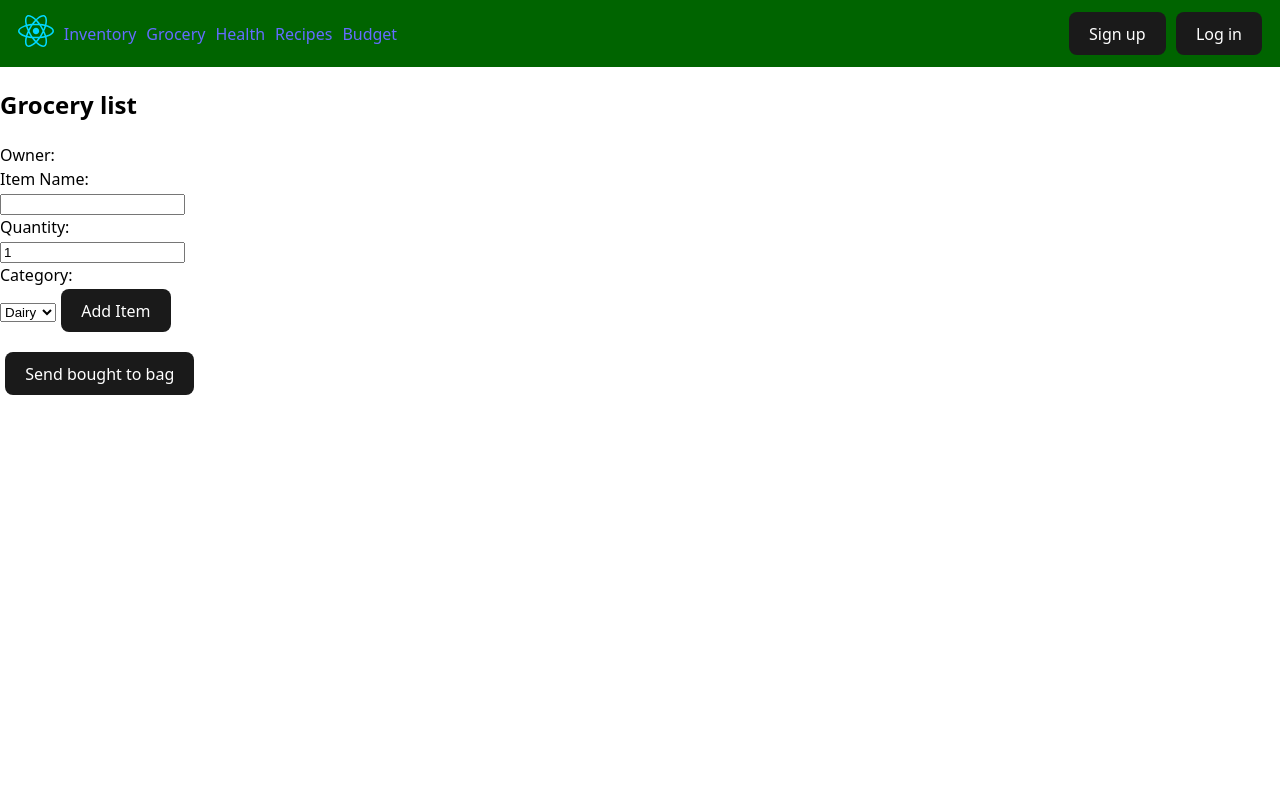
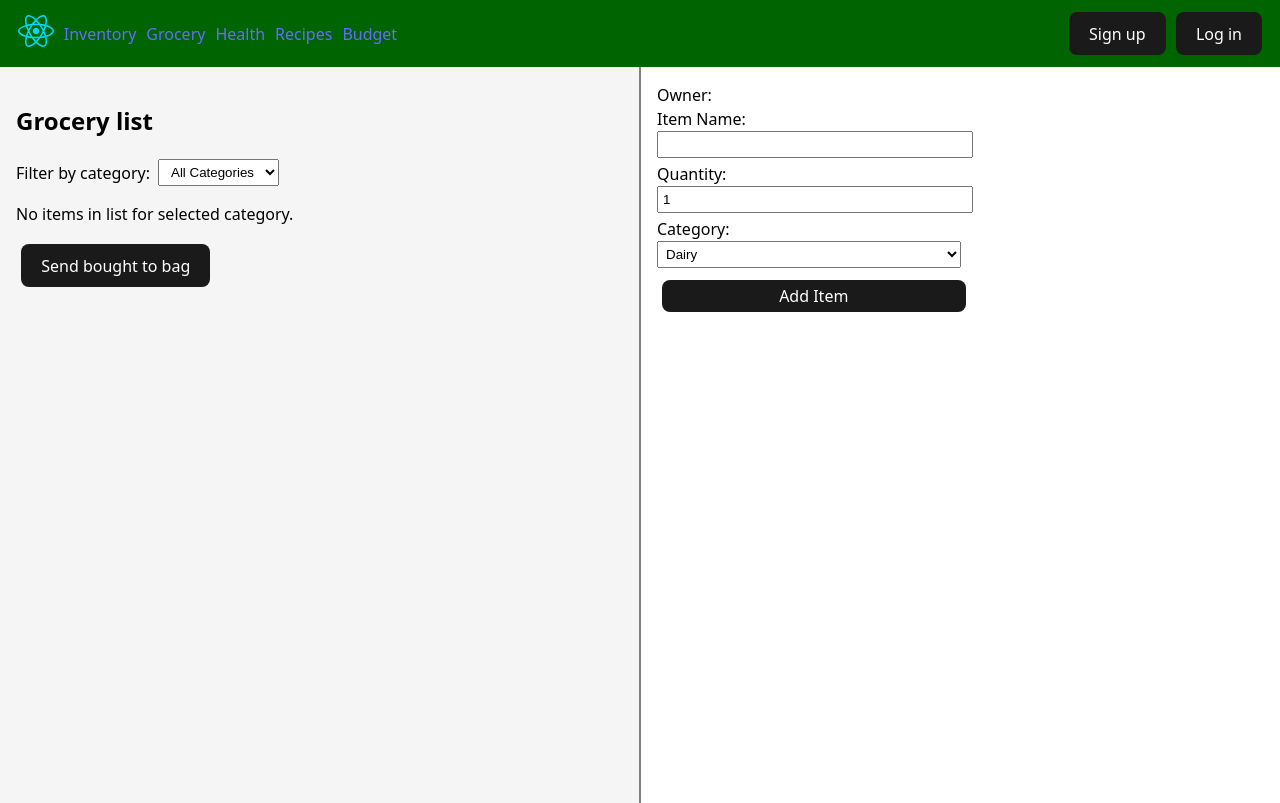
Before and after one commit to PAP-2025-Summer-L6-G1/Final-Project-Frontend, a React (Vite) app: page /list in a window 1280 px wide. Built offline with nearby package versions, Linux system fonts and the light colour scheme.

Commit message:
Implemented editing, Categories, fixed up CSS a bit

```diff
--- a/src/api/groceryList.jsx
+++ b/src/api/groceryList.jsx
@@ -1,4 +1,4 @@
-const hostURL = (process.env.NODE_ENV === "production") ? "https://cfa-summer2025-vincently-api.onrender.com" : "https://localhost:3002";
+const hostURL = (process.env.NODE_ENV === "production") ? "https://cfa-summer2025-grocerybuddy-api.onrender.com" : "https://localhost:3002";
 
 const apiAddItem = hostURL+ "/grocery";
 const apiGetAll = hostURL+ "/grocery/";
@@ -109,7 +109,7 @@ export async function updateQuantity(itemId, newQuantity, items, setItems){// [i
       }
       }else {
         //If the newQuantity is zero, delete it
-        deleteItem(itemId)
+        deleteItem(itemId, items, setItems)
       }
   } catch (error) {
     console.error(error);
--- a/src/components/GroceryList.css
+++ b/src/components/GroceryList.css
@@ -1,3 +1,46 @@
-body {
+.grocery-list-page-container {
+    display: flex;
+    height: 100%;
+}
 
+.grocery-list {
+    height: 88vh;
+    width: 50%;
+    padding: 16px;
+    background-color: whitesmoke;
+    border-right: 2px solid gray;
+    overflow-y: auto;
 }
+
+.grocery-list-form {
+    height: 100%;
+    width: 50%;
+    padding: 16px;
+}
+
+.send-bag-button {
+    height: auto;
+}
+
+.category-group {
+    margin-bottom: 30px;
+}
+
+.category-label {
+    font-weight: bold;
+    margin-bottom: 8px;
+    border-bottom: 1px solid lightgrey;
+    padding-bottom: 4px;
+    text-transform: capitalize;
+    width: 75%;
+}
+
+.filter {
+  display: flex;
+  align-items: center;
+  gap: 8px;
+}
+
+.filter select {
+  padding: 4px 8px;
+}
--- a/src/components/GroceryList.jsx
+++ b/src/components/GroceryList.jsx
@@ -1,38 +1,13 @@
 import { useEffect, useContext, useState } from "react";
 import "./GroceryList.css"
 import GroceryContext from "../contexts/GroceryContext";
-import AccountContext from "../contexts/AccountContext";
-import { useRef } from "react";
+import GroceryListItem from "./GroceryListItem";
+import GroceryListForm from "./GroceryListForm";
 
 export default function GroceryList() {
     const groceryContext = useContext(GroceryContext);
-    const accountContext = useContext(AccountContext);
 
-    const [name, setName] = useState("");
-    const [quantity, setQuantity] = useState(1);
-    const [category, setCategory] = useState("dairy");
-    const [isBought, setIsBought] = useState(false);
-
-    async function handleAddItem(event) {
-        event.preventDefault();
-        const success = await groceryContext.newItem({
-            ownerId: accountContext.loggedInUser,
-            name: name,
-            quantity: quantity,
-            category: category,
-            isBought: isBought,
-            storageType: "list"
-        }, groceryContext.items, groceryContext.setItems);
-
-        if (success) {
-            setName("");
-            setQuantity(1);
-            setCategory("");
-            setIsBought(false);
-        }
-
-        await groceryContext.getItems(accountContext.loggedInUser, groceryContext.setItems);
-    }
+    const [filterCategory, setFilterCategory] = useState("");
 
     async function sendAllBoughtToBag() {
         const checkedItem = groceryContext.items.filter((item) => item.storageType === "list" && item.isBought)
@@ -40,60 +15,52 @@ export default function GroceryList() {
         for (let item of checkedItem) {
             await groceryContext.updateStorageType(item._id, "bag", groceryContext.items, groceryContext.setItems);
         }
-
     }
 
+    const allCategories = ["dairy", "meat", "grain", "fruit"];
+
+    const filteredItems = groceryContext.items.filter((item) => (
+        item.storageType === "list" && (item.category === filterCategory || filterCategory === "")
+    ))
+
+    const groupedItems = {};
+    filteredItems.forEach((item) => {
+        const category = item.category;
+        if (!groupedItems[category]) {
+            groupedItems[category] = [];
+        }
+        groupedItems[category].push(item);
+    })
 
     return (
-        <div className="grocery-list">
-            <h2> Grocery list </h2>
-            <form id="add-item-form" onSubmit={handleAddItem}>
-                <label>Owner: {accountContext.loggedInUser}</label>
+        <div className="grocery-list-page-container">
+            <div className="grocery-list">
+                <h2> Grocery list </h2>
+                <div className="filter">
+                    <label htmlFor="category-filter">Filter by category:</label>
+                    <select id="category-filter" value={filterCategory} onChange={(event) => setFilterCategory(event.target.value)} >
+                        <option value="">All Categories</option>
+                        {allCategories.map((category) => (
+                            <option key={category} value={category}>{category}</option>
+                        ))}
+                    </select>
+                </div>
+                {filteredItems.length === 0 ? (<p>No items in list for selected category.</p>) : null}
+                {Object.entries(groupedItems).map(([category, items]) => (
+                    <div className="category-group">
+                        <h3 className="category-label">{category}</h3>
+                        {items.map((item, index) => (
+                            <GroceryListItem key={index} item={item} />
+                        ))}
+                    </div>
+                ))}
 
-                <label htmlFor="item-name">Item Name:</label>
-                <input
-                    type="text"
-                    id="item-name"
-                    value={name}
-                    onChange={(event)=> setName(event.target.value)}
-                    required />
-                <label htmlFor="item-quantity">Quantity:</label>
-                <input
-                    type="number"
-                    id="item-quantity"
-                    value={quantity}
-                    onChange={(event) => setQuantity(event.target.value)}
-                    required />
-                <label htmlFor="item-category">Category:</label>
-                <select
-                    id="item-category"
-                    value={category}
-                    onChange={(event) => setCategory(event.target.value)}
-                    required>
+                <button type="button" className="send-bag-button" onClick={sendAllBoughtToBag}>Send bought to bag</button>
+            </div>
 
-                    <option value="dairy">Dairy</option>
-                    <option value="meat">Meat</option>
-                    <option value="fruit">Fruit</option>
-                    <option value="other">Other</option>
-                </select>
-                <button type="submit">Add Item</button>
-                <ul>
-                    {groceryContext.items.filter((item) => item.storageType === "list").map((item, index) => (
-                        <li key={index}>
-                            <input
-                                type="checkbox"
-                                checked={item.isBought}
-                                onChange={() => groceryContext.updateIsBought(item._id, !item.isBought, groceryContext.items, groceryContext.setItems)}
-                            />
-                            Name: {item.name},
-                            Quantity: {item.quantity},
-                            Category: {item.category},
-                            IsBought: {item.isBought ? "yes" : "no"}
-                        </li>
-                    ))}
-                </ul>
-                <button type="button" onClick={sendAllBoughtToBag}>Send bought to bag</button>
-            </form>
+            <div className="grocery-list-form">
+                <GroceryListForm />
+            </div>
         </div>
     )
 }
--- /dev/null
+++ b/src/components/GroceryListForm.css
@@ -0,0 +1,19 @@
+#add-item-form input {
+    padding: 4px;
+    margin-bottom: 4px;
+    width: 50%;
+}
+
+#add-item-form select {
+    padding: 4px;
+    margin-bottom: 4px;
+    width: 50%;
+}
+
+#add-item-form button {
+    display: block;
+    padding: 4px;
+    margin-top: 8px;
+    width: 50%;
+
+}
--- /dev/null
+++ b/src/components/GroceryListForm.jsx
@@ -0,0 +1,69 @@
+import { useEffect, useContext, useState } from "react";
+import GroceryContext from "../contexts/GroceryContext";
+import AccountContext from "../contexts/AccountContext";
+import "./GroceryListForm.css";
+
+export default function GroceryList() {
+    const groceryContext = useContext(GroceryContext);
+    const accountContext = useContext(AccountContext);
+
+    const [name, setName] = useState("");
+    const [quantity, setQuantity] = useState(1);
+    const [category, setCategory] = useState("dairy");
+    const [isBought, setIsBought] = useState(false);
+
+    async function handleAddItem(event) {
+        event.preventDefault();
+        const success = await groceryContext.newItem({
+            ownerId: accountContext.loggedInUser,
+            name: name,
+            quantity: quantity,
+            category: category,
+            isBought: isBought,
+            storageType: "list"
+        }, groceryContext.items, groceryContext.setItems);
+
+        if (success) {
+            setName("");
+            setQuantity(1);
+            setCategory("");
+            setIsBought(false);
+        }
+
+        await groceryContext.getItems(accountContext.loggedInUser, groceryContext.setItems);
+    }
+
+    return (
+        <form id="add-item-form" onSubmit={handleAddItem}>
+            <label>Owner: {accountContext.loggedInUser}</label>
+
+            <label htmlFor="item-name">Item Name:</label>
+            <input
+                type="text"
+                id="item-name"
+                value={name}
+                onChange={(event)=> setName(event.target.value)}
+                required />
+            <label htmlFor="item-quantity">Quantity:</label>
+            <input
+                type="number"
+                id="item-quantity"
+                value={quantity}
+                onChange={(event) => setQuantity(event.target.value)}
+                required />
+            <label htmlFor="item-category">Category:</label>
+            <select
+                id="item-category"
+                value={category}
+                onChange={(event) => setCategory(event.target.value)}
+                required>
+
+                <option value="dairy">Dairy</option>
+                <option value="meat">Meat</option>
+                <option value="fruit">Fruit</option>
+                <option value="grain">Grain</option>
+            </select>
+            <button type="submit">Add Item</button>
+        </form>
+    )
+}
--- /dev/null
+++ b/src/components/GroceryListItem.css
@@ -0,0 +1,71 @@
+.grocery-item-container {
+    display: flex;
+    justify-content: space-between;
+    width: 70%;
+    padding: 8px 16px;
+    background-color: white;
+    border: 1px solid darkgrey;
+    margin-bottom: 8px;
+}
+
+.item-container-left {
+    display: flex;
+    align-items: center;
+    gap: 8px;
+}
+
+.item-container-right {
+    display: flex;
+    align-items: center;
+    gap: 8px;
+}
+
+.menu-container {
+    position: relative;
+}
+
+.menu-button {
+    background: transparent;
+    color: black;
+    border: none;
+    cursor: pointer;
+    padding: 4px;
+    font-style: bold;
+}
+
+.menu-dropdown {
+    display: flex;
+    flex-direction: column;
+    position: absolute;
+    left: 20px;
+    top: 0;
+    background-color: white;
+    border: 1px solid whitesmoke;
+    z-index: 50;
+    padding: 4px 0;
+}
+
+.menu-dropdown button {
+    background: none;
+    color: black;
+    border: none;
+    width: 90%;
+    cursor: pointer;
+    text-align: left;
+    padding: 4px 12px;
+}
+
+.menu-dropdown button:hover {
+    background-color: lightgray;
+}
+
+.quantity-button {
+    color:black;
+    background-color: whitesmoke;
+}
+
+.item-quantity {
+    display: inline-block;
+    text-align: center;
+    width: 40px;
+}
--- /dev/null
+++ b/src/components/GroceryListItem.jsx
@@ -0,0 +1,109 @@
+import { useEffect, useContext, useState, useRef } from "react";
+import GroceryContext from "../contexts/GroceryContext";
+import "./GroceryListItem.css";
+
+export default function GroceryListItem(props) {
+    const groceryContext = useContext(GroceryContext);
+    const item = props.item;
+
+    const [editing, setEditing] = useState(false);
+    const [newName, setNewName] = useState(item.name);
+    const [newQuantity, setNewQuantity] = useState(item.quantity);
+    const [showMenu, setShowMenu] = useState(false);
+
+    const menuRef = useRef(null);
+
+    async function handleQuantityChange(amount) {
+        groceryContext.updateQuantity(item._id, item.quantity + amount, groceryContext.items, groceryContext.setItems);
+    }
+
+    async function handleEdit() {
+        setNewName(item.name);
+        setNewQuantity(item.quantity);
+        setEditing(true);
+    }
+
+    async function handleSave() {
+        groceryContext.updateName(item._id, newName, groceryContext.items, groceryContext.setItems);
+        groceryContext.updateQuantity(item._id, newQuantity, groceryContext.items, groceryContext.setItems);
+        setEditing(false);
+        setShowMenu(false);
+    }
+
+    async function handleDelete() {
+        groceryContext.deleteItem(item._id, groceryContext.items, groceryContext.setItems)
+        setShowMenu(false);
+    }
+
+    async function handleCancel() {
+        setEditing(false);
+        setShowMenu(false);
+    }
+
+    useEffect(() => {
+        if (!showMenu) {
+            setEditing(false);
+        }
+    }, [showMenu])
+
+    useEffect(() => {
+        function handleClickOut(event) {
+            if (menuRef.current && !menuRef.current.contains(event.target)) {
+                setEditing(false);
+                setShowMenu(false);
+            }
+        }
+
+        if (showMenu) {
+            document.addEventListener("mousedown", handleClickOut);
+        }
+
+        return () => {
+            document.removeEventListener("mousedown", handleClickOut);
+        }
+    }, [showMenu])
+
+    return (
+        <div className="grocery-item-container" ref={menuRef}>
+            <div className="item-container-left">
+                <input
+                    type="checkbox"
+                    checked={item.isBought}
+                    onChange={() => {groceryContext.updateIsBought(item._id, !item.isBought, groceryContext.items, groceryContext.setItems)}}
+                />
+                {editing ? (<input value={newName} onChange={(event) => setNewName(event.target.value)} />) : (<>{item.name}</>)}
+            </div>
+
+            <div className="item-container-right">
+                {editing ? (<input value={newQuantity} type="number" onChange={(event) => setNewQuantity(Number(event.target.value))}/>) : (
+                    <>
+                        <button type="button" className="quantity-button" onClick={() => handleQuantityChange(-1)}>-</button>
+                            <span className="item-quantity">{item.quantity}</span>
+                        <button type="button" className="quantity-button" onClick={() => handleQuantityChange(1)}>+</button>
+                    </>)}
+
+                <div className="menu-container">
+                    <button className="menu-button" onClick={() => setShowMenu(!showMenu)}>⁝</button>
+                    {showMenu ? (
+                        <div className="menu-dropdown">
+                            {editing ?
+                                (
+                                    <>
+                                        <button onClick={handleSave}>Save</button>
+                                        <button onClick={handleCancel}>Cancel</button>
+                                    </>
+                                ) : (
+                                    <>
+                                        <button onClick={handleEdit}>Edit</button>
+                                        <button onClick={handleDelete}>Delete</button>
+                                    </>
+                                )
+                            }
+                        </div>
+                    ) : null}
+                </div>
+            </div>
+        </div>
+
+    )
+}
```
